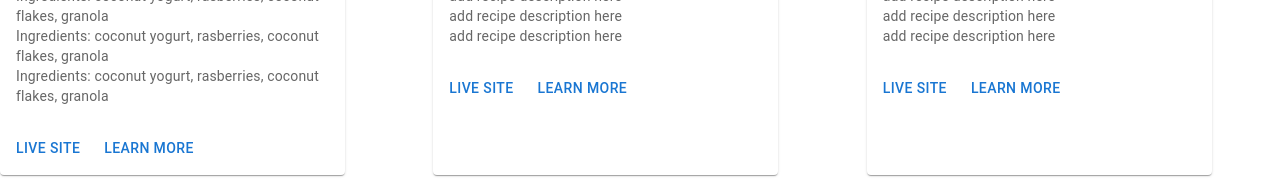
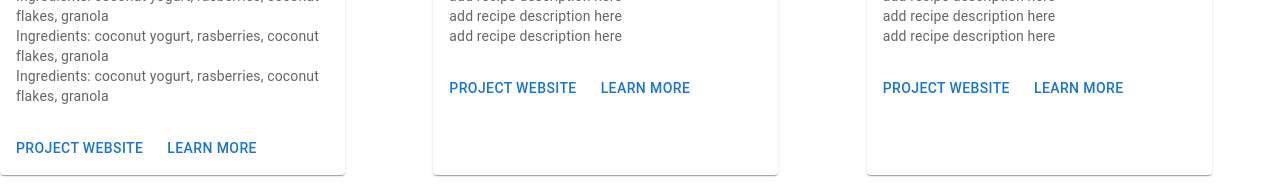
Before and after one commit to kristenIngelman98/portfolio-website, a React (Create React App) app in the folder portfolio/: page /projects in a window 1280 px wide. Shown: the part 467-660 px from the top of the page. Built offline with nearby package versions, Linux system fonts and the light colour scheme; grey boxes are pictures that could not be loaded; a web font is replaced by a local one.

Commit message:
added new dependencies

```diff
--- a/portfolio/src/components/ProjectCard.js
+++ b/portfolio/src/components/ProjectCard.js
@@ -39,7 +39,9 @@ export default function ProjectCard() {
             </Typography>
             </CardContent>
             <CardActions>
-                <Button onClick={handleClick} size="medium">Live Site</Button>
+                <a target="_blank" href="https://github.com/kristenIngelman98">
+                    <Button size="medium">Project Website</Button>
+                </a>
                 <Button size="medium">Learn More</Button>
             </CardActions>
         </Card>
--- a/portfolio/src/components/data/ProjectData.js
+++ b/portfolio/src/components/data/ProjectData.js
@@ -10,7 +10,7 @@ export const ProjectData =
     "title": "Filmate",
     "description": "Ingredients: coconut yogurt, rasberries, coconut flakes, granola",
     "readMore": "read more",
-    "projectWebsite": "recipe-individual"
+    "projectWebsite": "https://filmate.ca/"
   },
   {
     "id": 2,
@@ -19,7 +19,7 @@ export const ProjectData =
     "title": "Patch",
     "description": "add recipe description here",
     "readMore": "read more",
-    "projectWebsite": "https://facebook.com"
+    "projectWebsite": "https://patch-app.ca/"
   },
   {
     "id": 3,
@@ -28,7 +28,7 @@ export const ProjectData =
     "title": "Langara WMDD Site",
     "description": "add recipe description here",
     "readMore": "read more",
-    "projectWebsite": "https://facebook.com"
+    "projectWebsite": "https://langara-app.vercel.app/"
   },
   {
     "id": 4,
```
Also changed, not shown: 1 other file (tests, documents, lock files or other folders).
